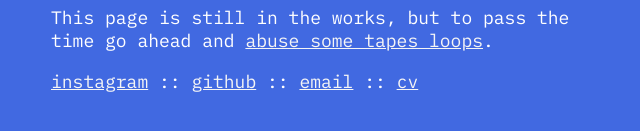
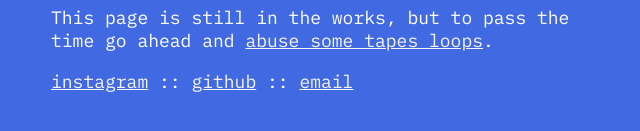
Before and after one commit to mwassen/cyberpunk-portfolio, a website: page index.html in a window 1280 px wide. Shown: the part 381-512 px from the top of the page, 314-954 px from the left. Drawn offline with Linux system fonts and the light colour scheme.

Commit message:
removed dead link

```diff
--- a/index.html
+++ b/index.html
@@ -14,7 +14,7 @@
             <h1>Marcus Wassén</h1>
             <p>I'm a Front-end developer into creative coding and data visualisation. On off-hours you can find me sipping tea to ambient music or kicking back to a Herzog documentary. Currently Gothenburg-based.</p>
             <p>This page is still in the works, but to pass the time go ahead and <a href="./tapefumes">abuse some tapes loops</a>.</p>
-            <div id="links"><a href="https://www.instagram.com/mwassen/" target="_blank">instagram</a> :: <a href="https://github.com/mwassen" target="_blank">github</a> :: <a href="mailto:marcuswassen@gmail.com" target="_blank">email</a> :: <a href="./doc/cv.pdf" target="_blank">cv</a></div>
+            <div id="links"><a href="https://www.instagram.com/mwassen/" target="_blank">instagram</a> :: <a href="https://github.com/mwassen" target="_blank">github</a> :: <a href="mailto:marcuswassen@gmail.com" target="_blank">email</a></div>
         </div>
         <!-- <div id="work">
             <h2>Work</h2>
```
